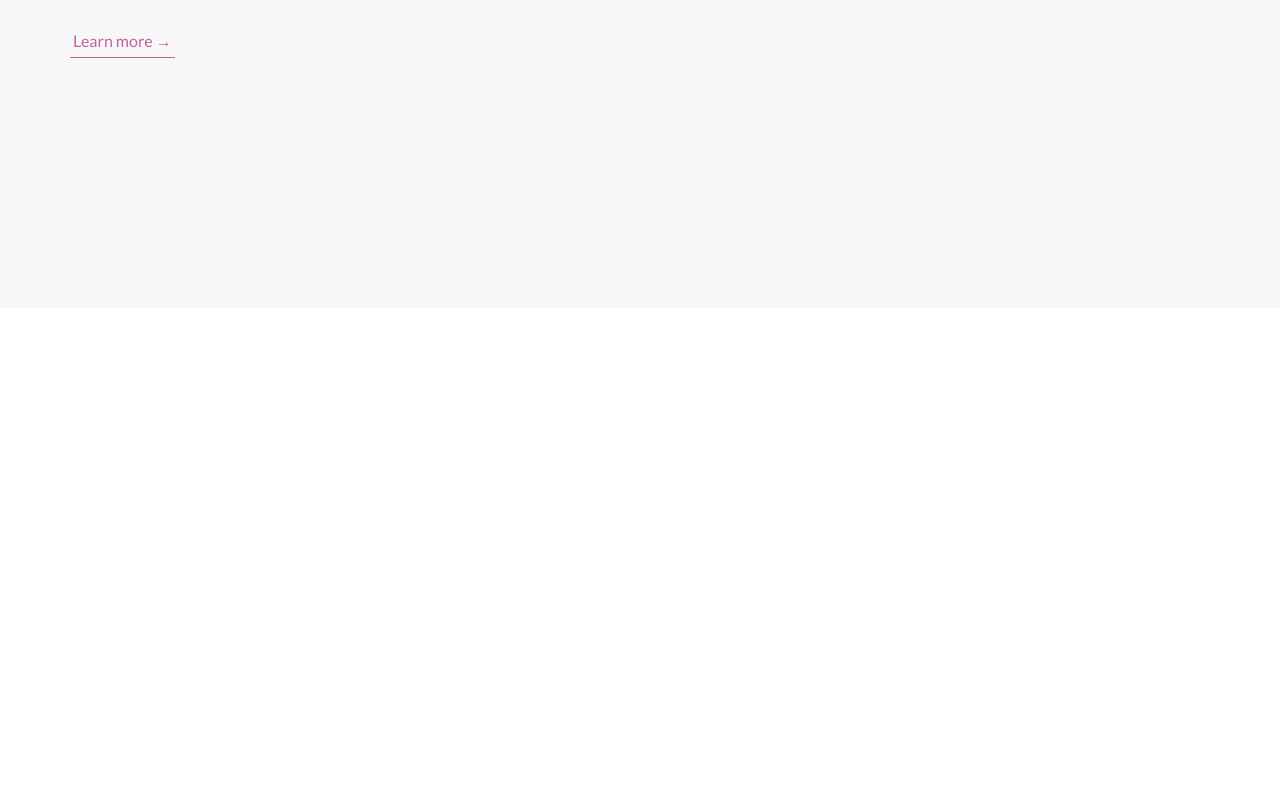
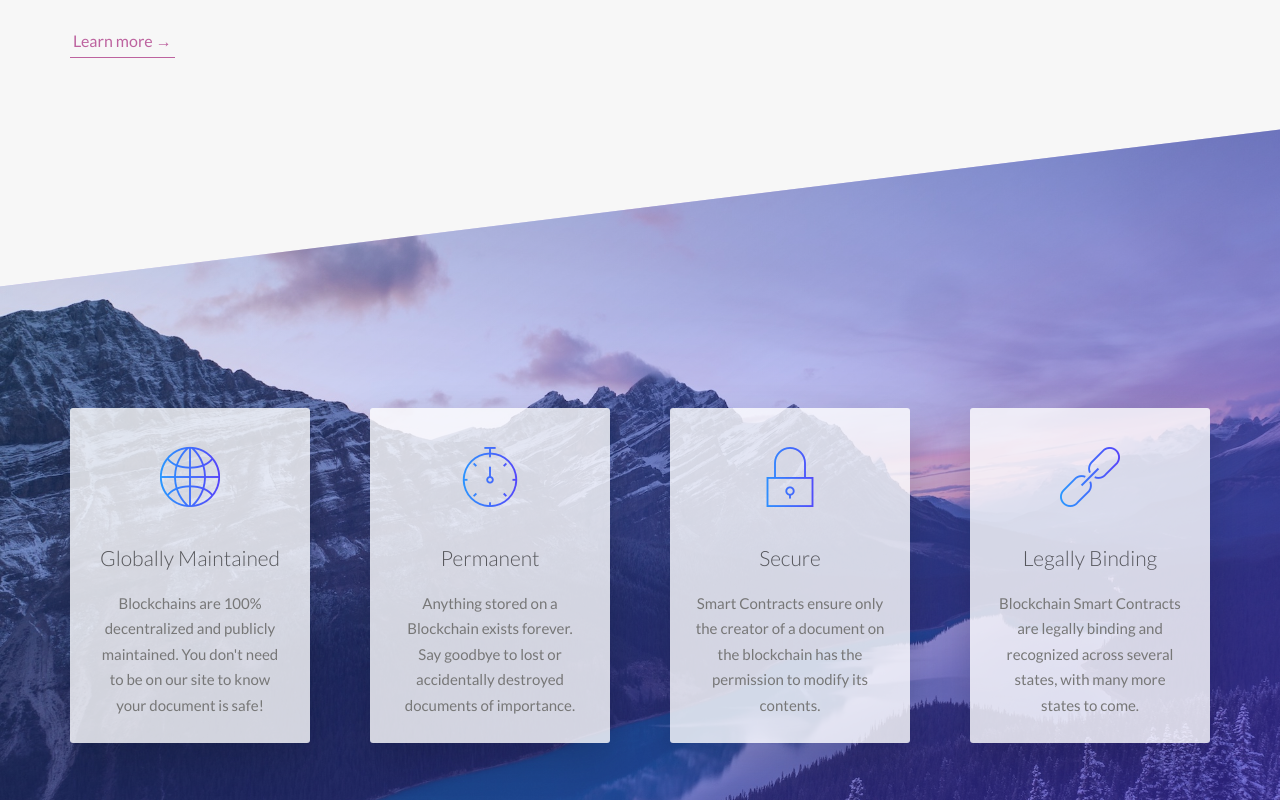
Before and after one commit to mikedoyle007/legatumx, an Angular app: page / in a window 1280 px wide. Shown: the part 1380-2180 px from the top of the page. Before the commit the page ends 1688 px from the top, so only its background shows below. Built offline with nearby package versions, Linux system fonts and the light colour scheme.

Commit message:
Add features section to landing

```diff
--- a/src/app/app.module.ts
+++ b/src/app/app.module.ts
@@ -7,6 +7,7 @@ import { NavigationComponent } from './components/navigation/navigation.componen
 import { HeaderComponent } from './components/header/header.component';
 import { LandingComponent } from './components/landing/landing.component';
 import { AboutComponent } from './components/about/about.component';
+import { FeaturesComponent } from './components/features/features.component';
 import { NoopAnimationsModule } from '@angular/platform-browser/animations';
 
 
@@ -17,7 +18,8 @@ import { NoopAnimationsModule } from '@angular/platform-browser/animations';
     NavigationComponent,
     HeaderComponent,
     LandingComponent,
-    AboutComponent
+    AboutComponent,
+    FeaturesComponent
   ],
   imports: [
     BrowserModule,
--- /dev/null
+++ b/src/app/components/features/features.component.html
@@ -0,0 +1,43 @@
+<section class="section-features">
+  <div class="row">
+    <div class="col-1-of-4">
+      <div class="feature-box">
+        <i class="feature-box__icon icon-basic-world"></i>
+        <h3 class="heading-tertiary u-margin-bottom-small">Globally Maintained</h3>
+        <p class="feature-box__text">
+          Blockchains are 100% decentralized and publicly maintained. You don't need to be on our site to know your document is safe!
+        </p>
+      </div>
+    </div>
+
+    <div class="col-1-of-4">
+      <div class="feature-box">
+        <i class="feature-box__icon icon-basic-chronometer"></i>
+        <h3 class="heading-tertiary u-margin-bottom-small">Permanent</h3>
+        <p class="feature-box__text">
+          Anything stored on a Blockchain exists forever. Say goodbye to lost or accidentally destroyed documents of importance.
+        </p>
+      </div>
+    </div>
+
+    <div class="col-1-of-4">
+      <div class="feature-box">
+        <i class="feature-box__icon icon-basic-lock"></i>
+        <h3 class="heading-tertiary u-margin-bottom-small">Secure</h3>
+        <p class="feature-box__text">
+          Smart Contracts ensure only the creator of a document on the blockchain has the permission to modify its contents.
+        </p>
+      </div>
+    </div>
+
+    <div class="col-1-of-4">
+      <div class="feature-box">
+        <i class="feature-box__icon icon-basic-link"></i>
+        <h3 class="heading-tertiary u-margin-bottom-small">Legally Binding</h3>
+        <p class="feature-box__text">
+          Blockchain Smart Contracts are legally binding and recognized across several states, with many more states to come.
+        </p>
+      </div>
+    </div>
+  </div>
+</section>
--- /dev/null
+++ b/src/app/components/features/features.component.scss
@@ -0,0 +1,24 @@
+@import '../../../sass/abstracts/_variables.scss';
+@import '../../../sass/abstracts/_mixins.scss';
+
+
+.section-features {
+  padding: 20rem 0;
+  background-image: linear-gradient(
+      to right bottom,
+      rgba($color-tertiary-light, 0.15),
+      rgba($color-tertiary-dark, 0.5)),
+  url(../../../assets/img/nat-4.jpg);
+  background-size: cover;
+
+  transform: skewY(-7deg);
+  margin-top: -10rem;
+
+  & > * {
+    transform: skewY(7deg);
+  }
+
+  @include respond(tab-port) {
+    padding: 10rem 0;
+  }
+}
--- /dev/null
+++ b/src/app/components/features/features.component.ts
@@ -0,0 +1,15 @@
+import { Component, OnInit } from '@angular/core';
+
+@Component({
+  selector: 'app-features',
+  templateUrl: './features.component.html',
+  styleUrls: ['./features.component.scss']
+})
+export class FeaturesComponent implements OnInit {
+
+  constructor() { }
+
+  ngOnInit() {
+  }
+
+}
--- a/src/app/components/landing/landing.component.html
+++ b/src/app/components/landing/landing.component.html
@@ -1,6 +1,6 @@
 <app-header></app-header>
 <app-about></app-about>
-<!-- <app-features></app-features> -->
+<app-features></app-features>
 <!-- <app-tours></app-tours>  -->
 <!-- <app-user-stories></app-user-stories> -->
 <!-- <app-get-started></app-get-started>
```
Also changed, not shown: src/assets/img/nat-4.jpg (added), 1 other file (tests, documents, lock files or other folders).
